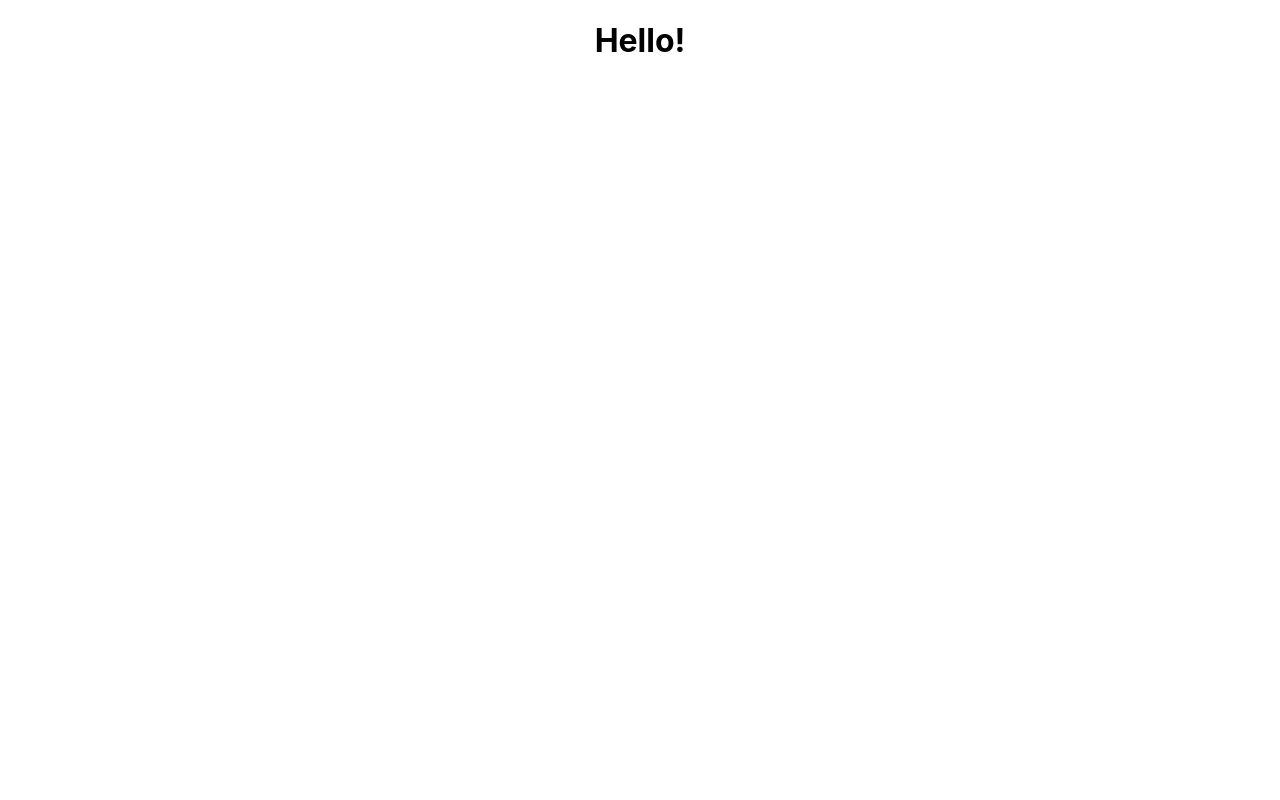
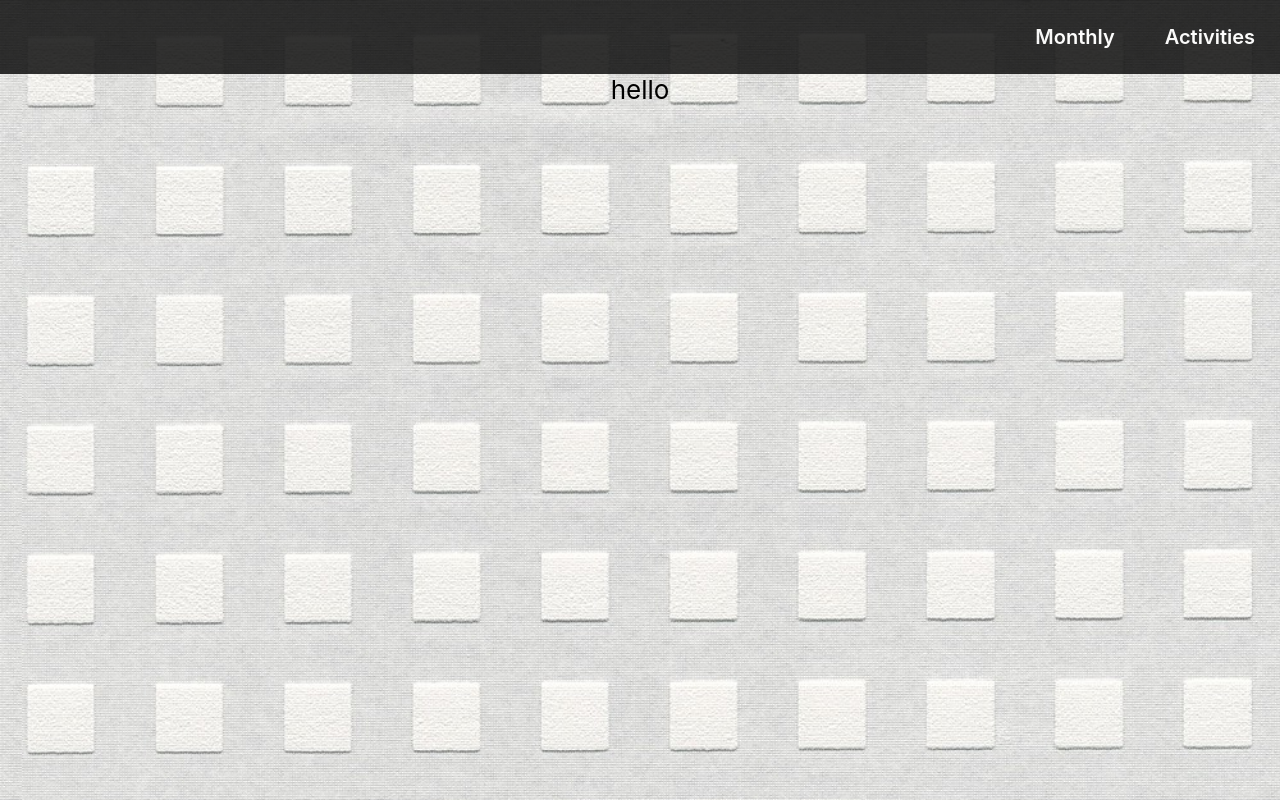
Before and after one commit to juanlam7/task-app, a React (Create React App) app: page / in a window 1280 px wide. Built offline with nearby package versions, Linux system fonts and the light colour scheme.

Commit message:
page creation and some style

```diff
--- a/package.json
+++ b/package.json
@@ -9,7 +9,8 @@
     "react": "^17.0.2",
     "react-dom": "^17.0.2",
     "react-scripts": "5.0.0",
-    "web-vitals": "^2.1.4"
+    "web-vitals": "^2.1.4",
+    "wouter": "^2.8.0-alpha.2"
   },
   "scripts": {
     "start": "react-scripts start",
--- a/src/App.css
+++ b/src/App.css
@@ -1,3 +1,8 @@
 .App {
   text-align: center;
+  background-image: url("../public/images/fondo.jpg");
+  background-size: cover;
+  min-height: 100vh;
+  font-size: calc(10px + 2vmin);
+  color: black;
 }
--- a/src/App.js
+++ b/src/App.js
@@ -1,11 +1,19 @@
 import './App.css';
+import { Route } from "wouter";
+
+import { Monthly } from './pages/Monthly';
+import { Activities } from './pages/Activities';
+
+import { Header } from './components/Header';
 
 function App() {
   return (
     <div className="App">
-      <h1>
-        Hello!
-      </h1>
+      <section>
+        <Header />
+        <Route component={Monthly} path="/" />
+        <Route component={Activities} path="/activities" />
+      </section>
     </div>
   );
 }
--- /dev/null
+++ b/src/components/Header/Header.css
@@ -0,0 +1,19 @@
+.header-style {
+    display: flex;
+    justify-content: flex-end;
+    background: rgb(0, 0, 0);
+    opacity: 0.8;
+}
+
+.header-style a {
+    color: #fff;
+    text-decoration: none;
+    font-size: 20px;
+    font-weight: 600;
+    padding: 25px;
+}
+
+
+.header-style a:hover {
+    background-color: #cccccc;
+}
--- /dev/null
+++ b/src/components/Header/index.js
@@ -0,0 +1,22 @@
+import React from 'react';
+import { Link } from 'wouter';
+
+import './Header.css'
+
+
+function Header () {
+    return (
+        <>
+            <div className="header-style">
+                <Link to='/'>
+                    Monthly
+                </Link>
+                <Link to='/activities'>
+                    Activities
+                </Link>
+            </div>
+        </>
+    );
+};
+
+export { Header };
--- /dev/null
+++ b/src/pages/Activities/index.js
@@ -0,0 +1,9 @@
+import React from 'react';
+
+function Activities () {
+    return (
+        <div>hello</div>
+    )
+}
+
+export { Activities }
--- /dev/null
+++ b/src/pages/Monthly/index.js
@@ -0,0 +1,9 @@
+import React from 'react';
+
+function Monthly () {
+    return (
+        <div>hello</div>
+    )
+}
+
+export { Monthly }
```
Also changed, not shown: public/images/fondo.jpg (added), 1 other file (tests, documents, lock files or other folders).
